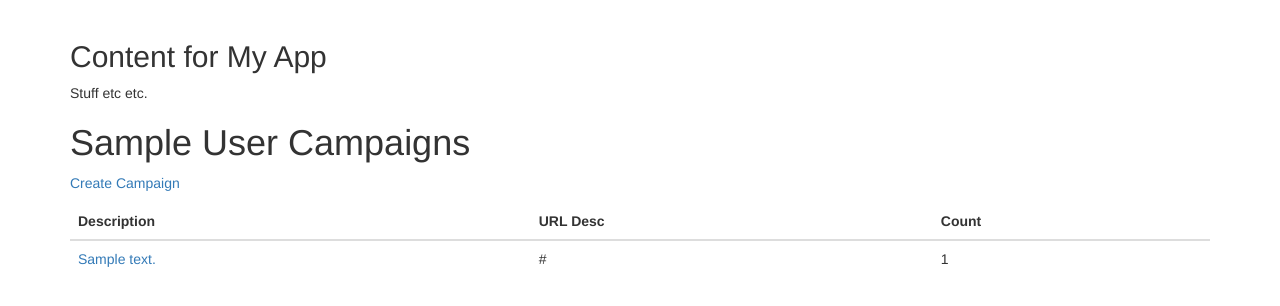
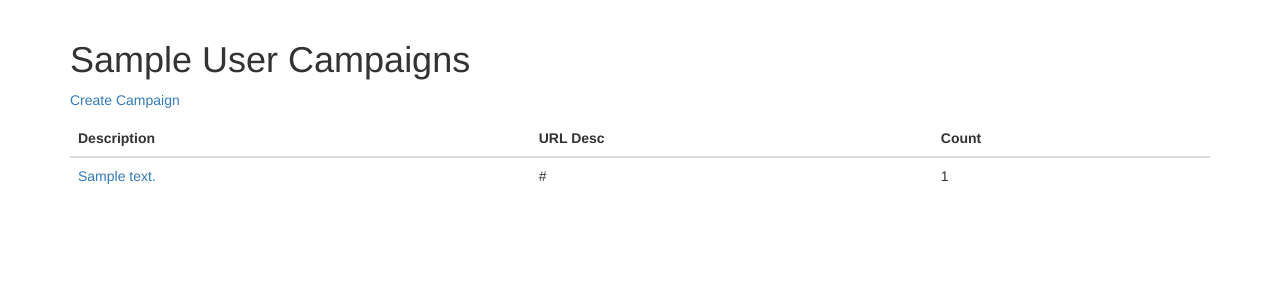
Before and after one commit to yuanzai/voucr, a Django app: page / in a window 1280 px wide. Shown: the part 51-357 px from the top of the page. Run offline with Django 3.2, Linux system fonts and the light colour scheme; a user stored in the database is signed in; tables that the repository leaves empty hold one stand-in row (values such as "Sample post"); some libraries are stand-ins or nearby versions.

Commit message:
Update campaign_home.html

```diff
--- a/voucr/templates/campaign_home.html
+++ b/voucr/templates/campaign_home.html
@@ -2,8 +2,6 @@
 {% extends "base.html" %}
 
 {% block content %}
-    <h2>Content for My App</h2>
-    <p>Stuff etc etc.</p>
 
 <H1>{{ u.longname }} Campaigns</H1>
 <a href="{% url 'voucr.views.campaign_create' %}">Create Campaign</a><p>
```
